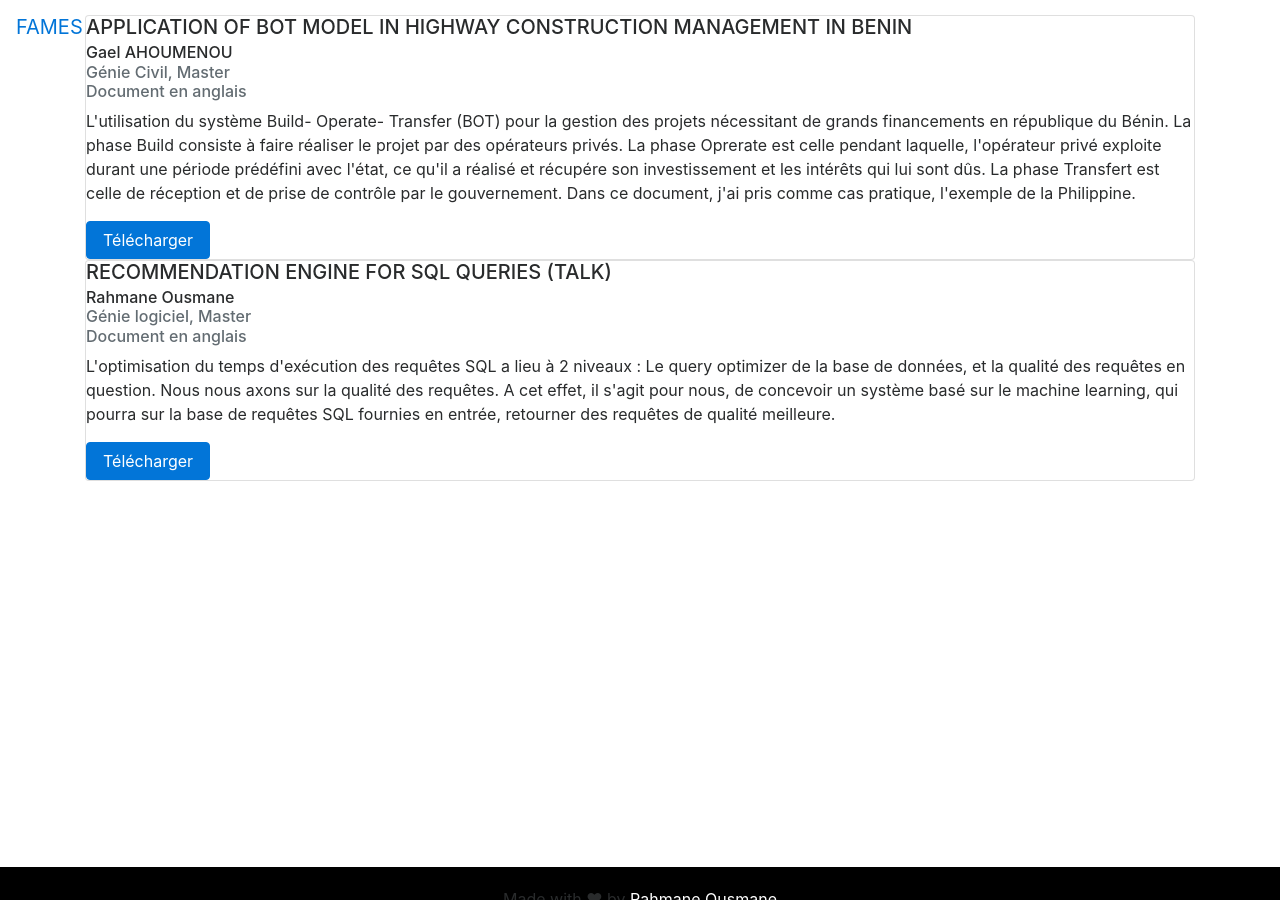
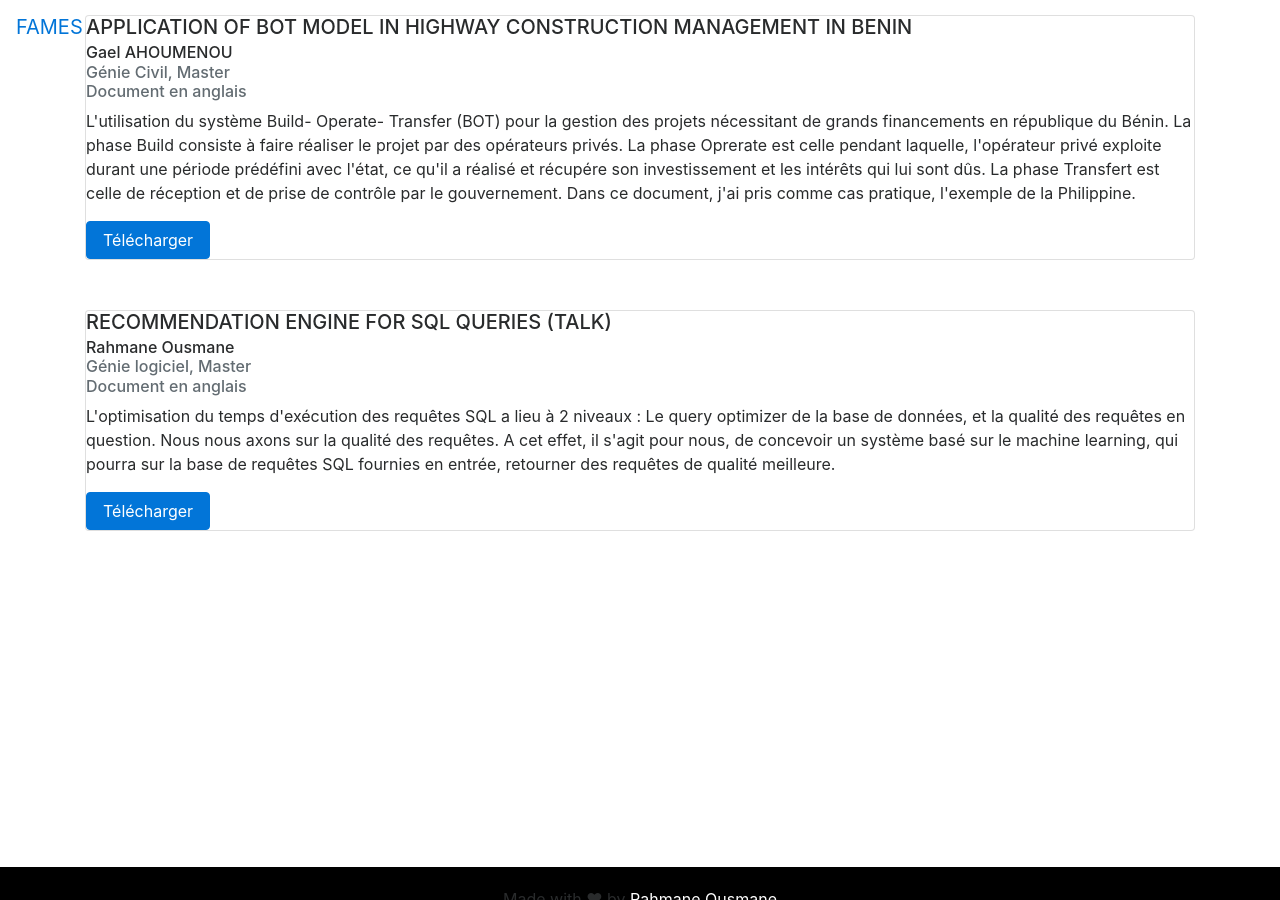
Before and after one commit to femifranzfreddy/famesbeninchine.org, a Jekyll site: the page built from docs/index.html, in a window 1280 px wide and 900 px high, scrolled down 312 px. Built offline with Jekyll 4.4.1, drawn with Linux system fonts in a browser that asks for light colours; nearby versions of some CDN libraries.

Commit message:
Update docs page design

```diff
--- a/docs/index.html
+++ b/docs/index.html
@@ -4,8 +4,8 @@ title: FAMES DOCS
 jumbotronName: FAMES DOCS
 jumbotronLead: Des documents scientifiques rédigés par les membres de la communauté
 ---
+{% for doc in site.data.docs %}
   <div class="content-box">
-    {% for doc in site.data.docs %}
       <div class="card">
         <div class="card-body">
           <h5 class="card-title">{{ doc.title }}</h5>
@@ -16,5 +16,5 @@ jumbotronLead: Des documents scientifiques rédigés par les membres de la commu
           <a href="{{doc.download_url}}" class="btn btn-primary">Télécharger</a>
         </div>
       </div>
+  </div>
 {% endfor %}
-</div>
```
Lines whose indentation alone changed are shown as unchanged.
